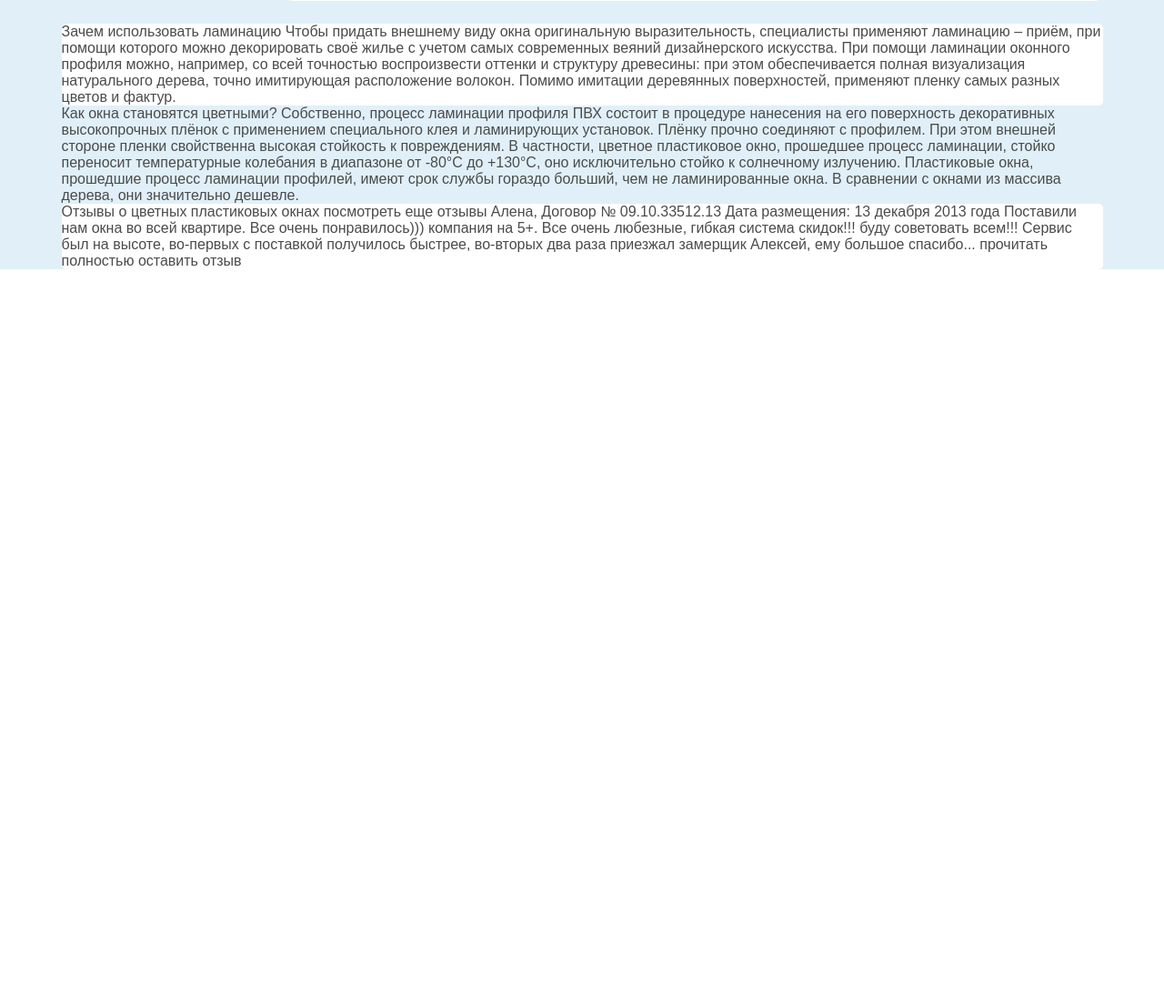
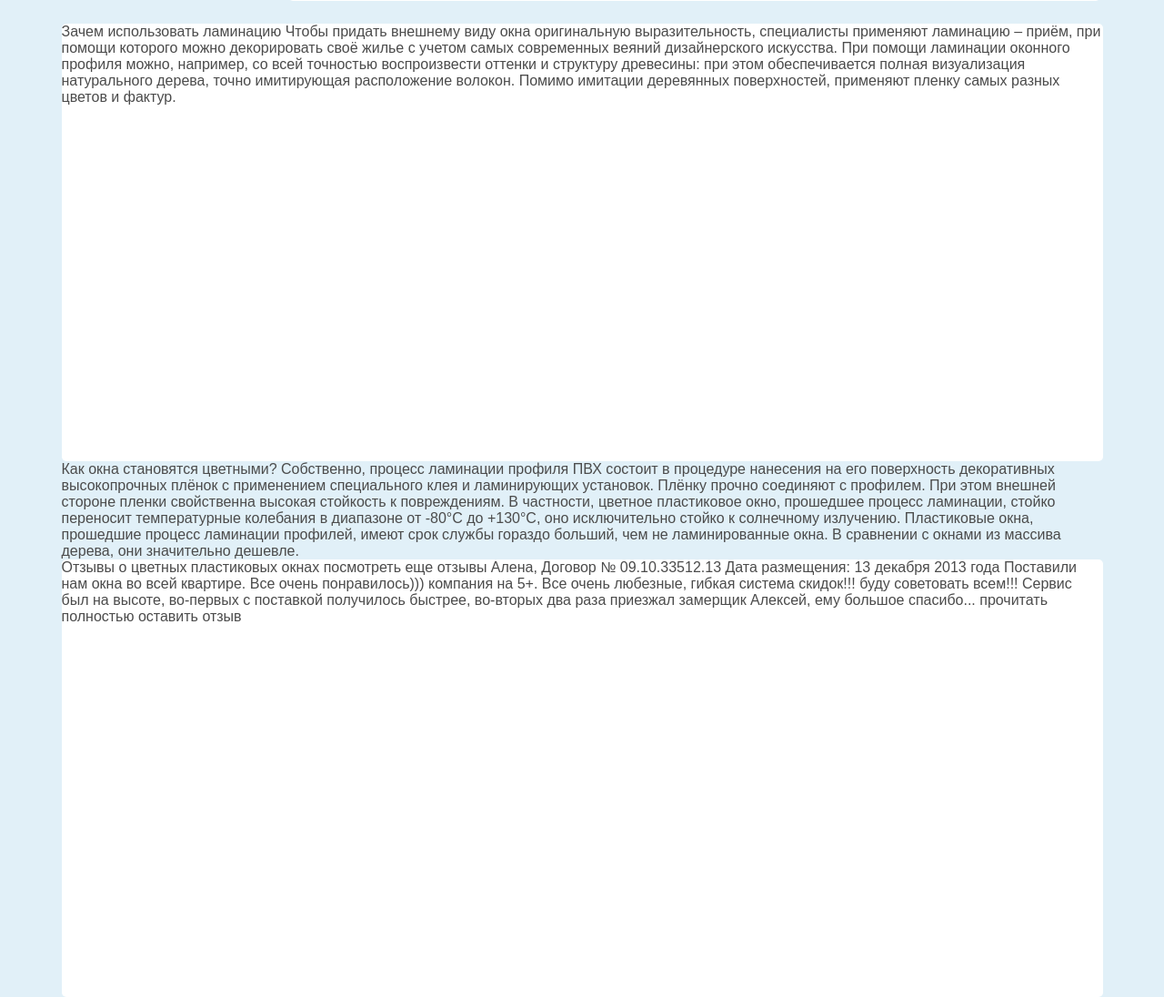
Before and after one commit to olgalioness/olgalioness.github.io, a PHP site: page / in a window 1280 px wide. Shown: the part 992-2088 px from the top of the page at 91% size. Before the commit the page ends 1288 px from the top, so only its background shows below. Run offline with PHP 8.4, Linux system fonts and the light colour scheme.

Commit message:
Update style.css

```diff
--- a/style.css
+++ b/style.css
@@ -191,6 +191,7 @@ ul {
 	display: block;
 }
 .info_warp ,.comment {
+	height: 481px;
 	width: 78%px;
 	clear: left;
 	border-radius:  5px;
```
